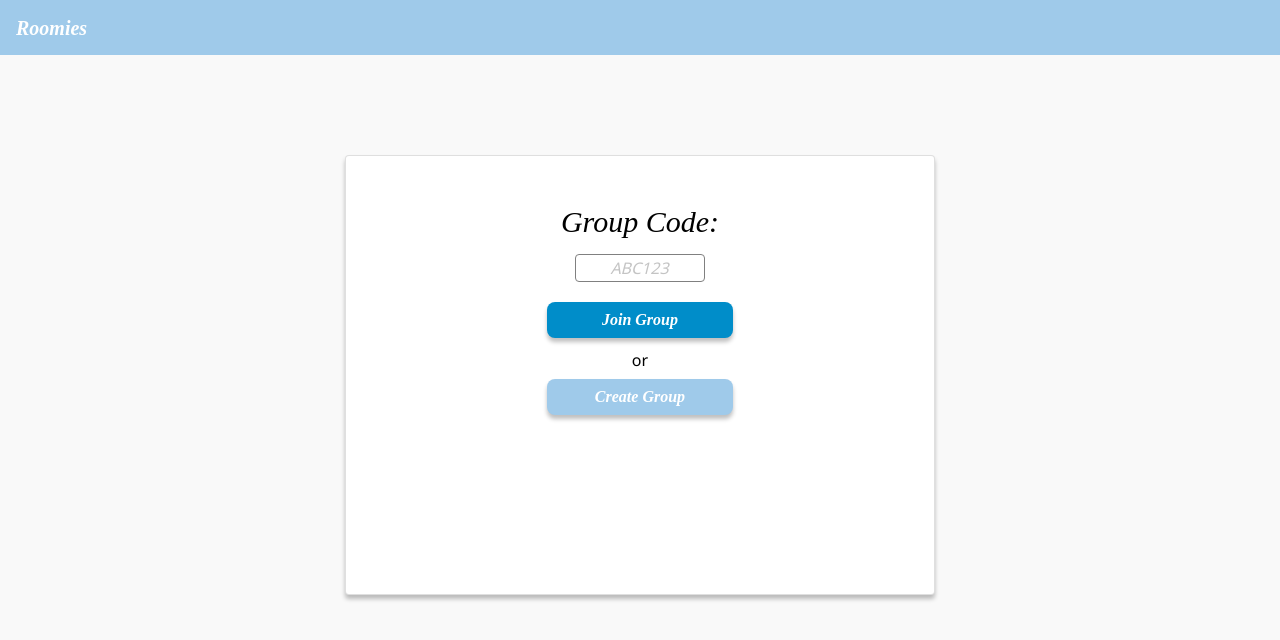
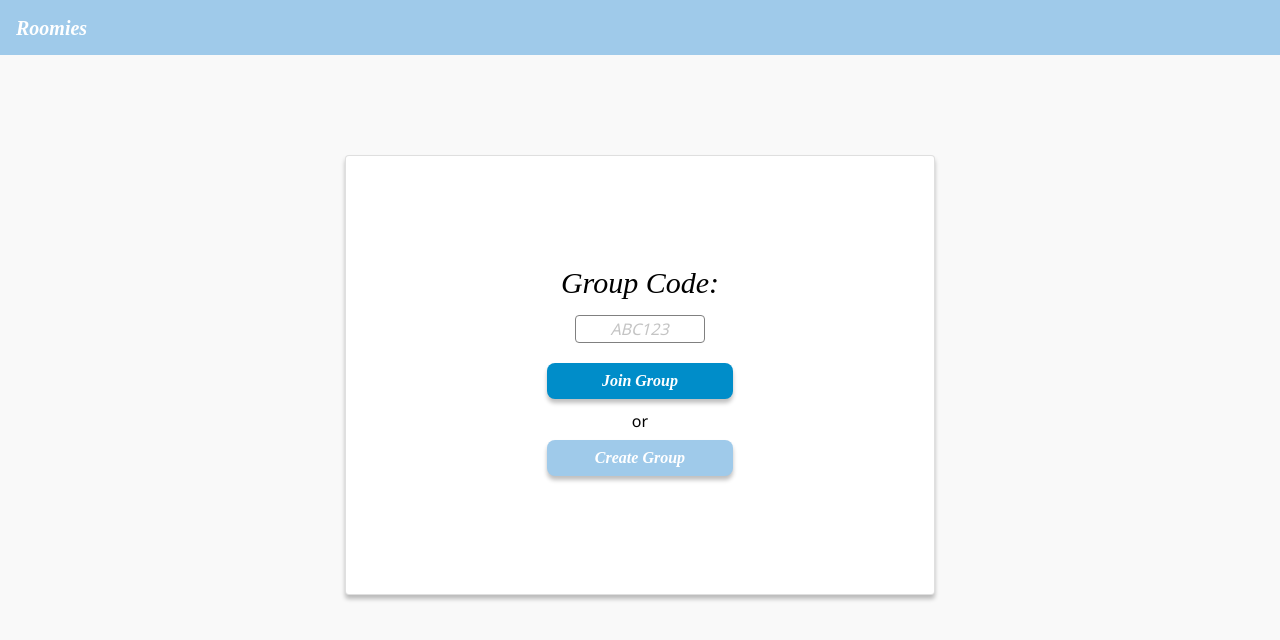
Before and after one commit to kimhjoseph/Roomies, a React (Create React App) app in the folder frontend/: page /join in a window 1280 px wide. Shown: the top 640 px of the page. Built offline with nearby package versions, Linux system fonts and the light colour scheme; a web font is replaced by a local one.

Commit message:
fix ui for group code

```diff
--- a/frontend/src/components/CreateJoinApartment.js
+++ b/frontend/src/components/CreateJoinApartment.js
@@ -93,7 +93,13 @@ class CreateJoinApartment extends Component {
           }}
         >
           <Card className="group-code-card" style={{ margin: "auto" }}>
-            <Card.Body className="group-code-body">
+            <Card.Body
+              style={{
+                display: "flex",
+                flexDirection: "column",
+                justifyContent: "center"
+              }}
+            >
               <Card.Title className="group-title" style={{ fontSize: "30px" }}>
                 Group Code:
               </Card.Title>
```
